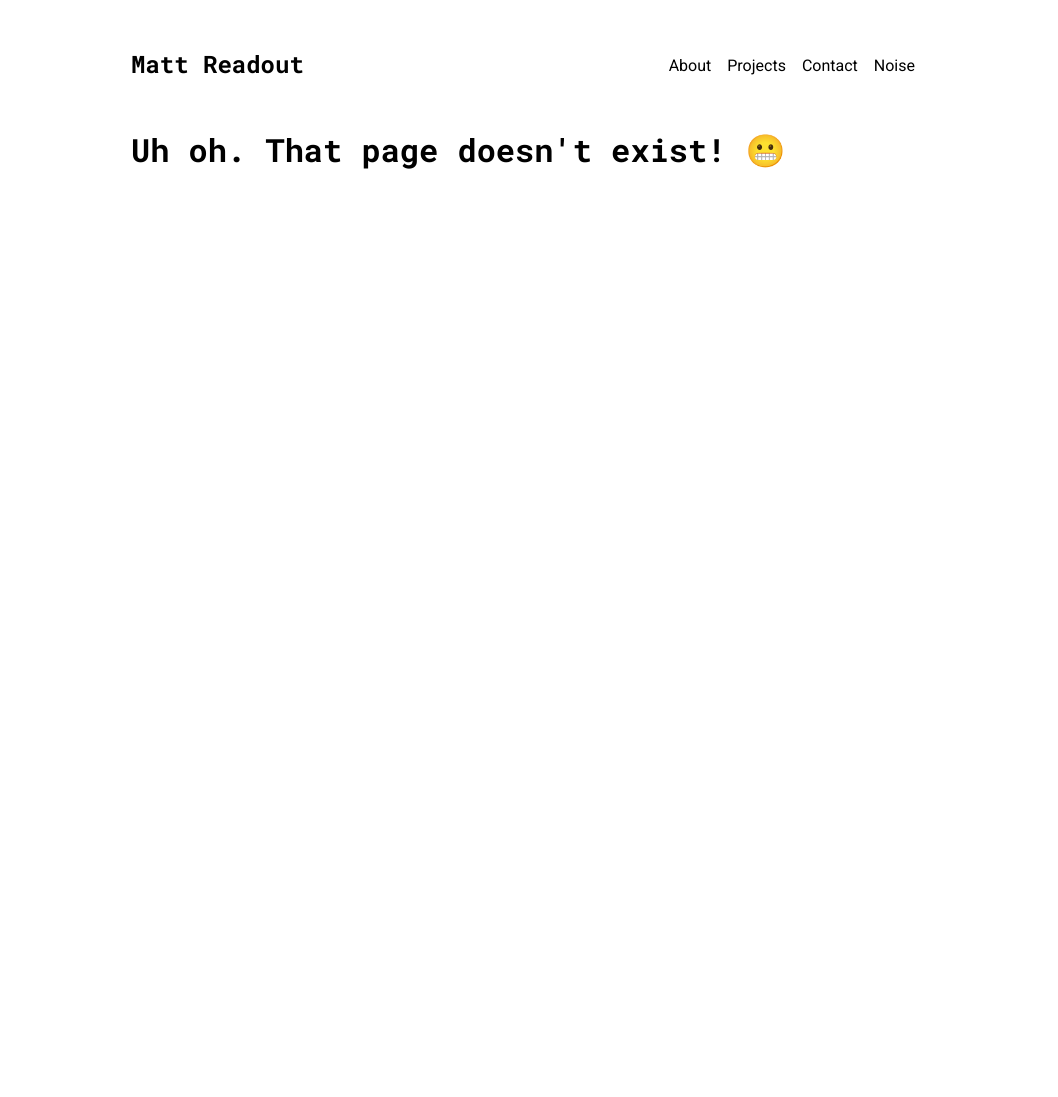
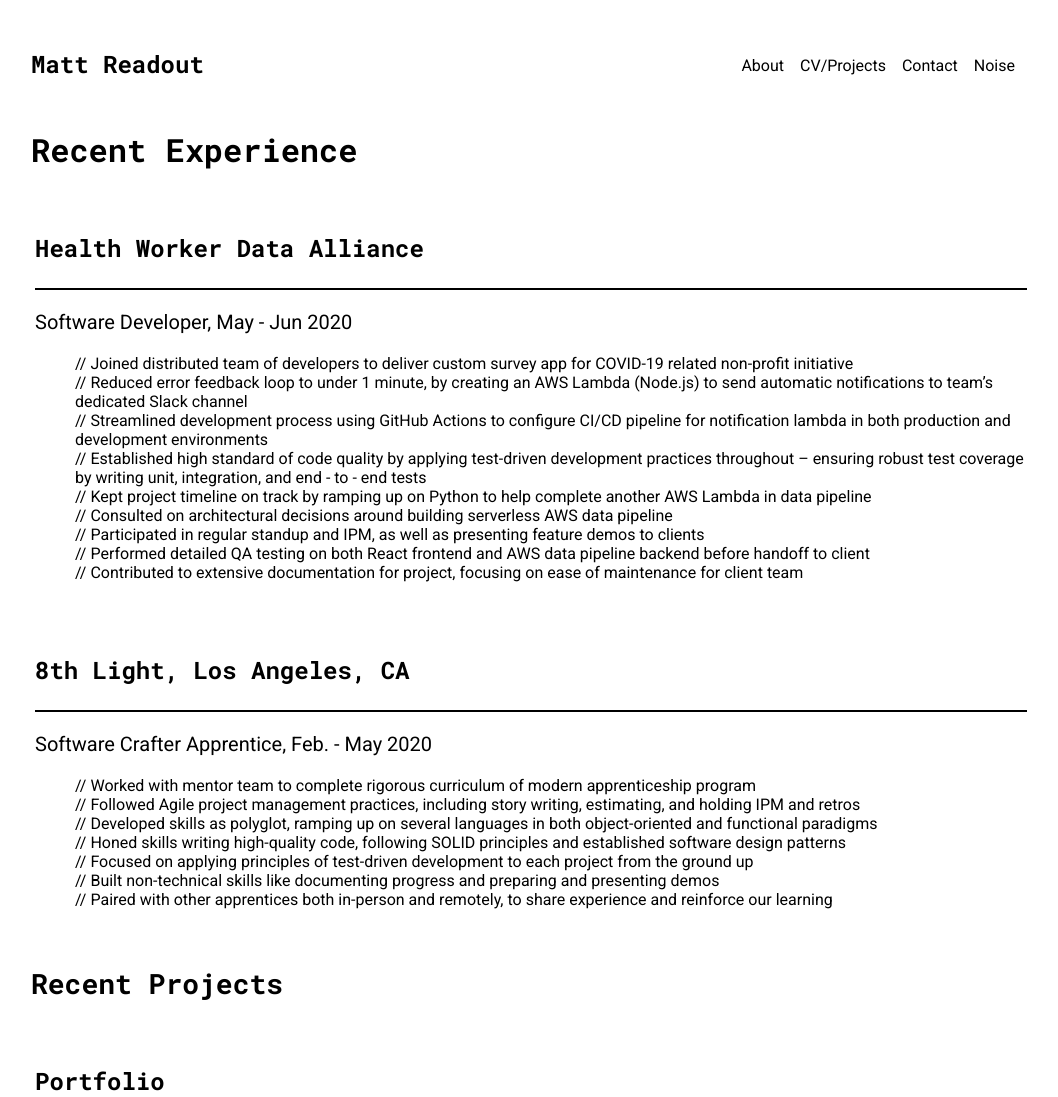
Before and after one commit to digitopolis/mr-portfolio, a Gatsby site: page /experience in a window 1280 px wide. Before the commit this address had no page. Shown: the top 1097 px of the page, without its empty margins (109-1167 px from the left). Before the commit the page ends 800 px from the top, so only its background shows below. Built offline with nearby package versions, Linux system fonts and the light colour scheme; Gatsby itself is replaced by a stand-in of ours.

Commit message:
Update with recent experience, new about page

```diff
--- a/src/components/layout.js
+++ b/src/components/layout.js
@@ -1,6 +1,6 @@
 import React from "react"
 import { Link } from "gatsby"
-import { Helmet } from 'react-helmet'
+import { Helmet } from "react-helmet"
 
 const ListLink = props => (
   <li style={{ display: `inline-block`, marginRight: `1rem` }}>
@@ -9,12 +9,15 @@
 )
 
 export default ({ children }) => (
-  <div style={{ margin: `3rem auto`, maxWidth: 800, padding: `0 1rem` }}>
+  <div style={{ margin: `3rem auto`, maxWidth: 1000, padding: `0 1rem` }}>
     <Helmet>
       <title>Matt Readout - Web Developer</title>
       <meta charSet="utf-8" />
       <meta name="description" content="Matt Readout Web Dev Portfolio" />
-		  <meta name="keywords" content="Web Developer, Software Engineer, JavaScript, React, Ruby, Rails" />
+      <meta
+        name="keywords"
+        content="Web Developer, Software Engineer, JavaScript, React, Ruby, Rails"
+      />
       <meta name="author" content="Matt Readout" />
       <meta name="viewport" content="width=device-width, initial-scale=1.0" />
     </Helmet>
@@ -22,9 +25,11 @@
       <Link to="/" style={{ textShadow: `none`, backgroundImage: `none` }}>
         <h3 style={{ display: `inline` }}>Matt Readout</h3>
       </Link>
-			<ul style={{ listStyle: `none`, float: `right`, marginBlockStart: `.5em` }}>
+      <ul
+        style={{ listStyle: `none`, float: `right`, marginBlockStart: `.5em` }}
+      >
         <ListLink to="/">About</ListLink>
-				<ListLink to="/projects/">Projects</ListLink>
+        <ListLink to="/experience/">CV/Projects</ListLink>
         <ListLink to="/contact/">Contact</ListLink>
         <ListLink to="/noise/">Noise</ListLink>
       </ul>
--- a/src/data/projectData.js
+++ b/src/data/projectData.js
@@ -1,41 +1,75 @@
 export const PROJECTS = [
   {
-		name: 'Portfolio',
-		shortDescription: 'A modern platform for visual artists to showcase their work and build an online community',
+    name: "Portfolio",
+    shortDescription:
+      "A modern platform for visual artists to showcase their work and build an online community",
     bulletPoints: [
-			'+ Designed user interface using Semantic UI React to highlight users’ uploaded images.',
-			'+ Implemented Authentication/Authorization with JSON Web Tokens to protect and verify artist accounts.',
-			'+ Developed a Rails API backend with endpoints for artists, works, and comments.',
-			'+ Integrated Redux to manage state across entire application.'
+      "+ Designed user interface using Semantic UI React to highlight users’ uploaded images.",
+      "+ Implemented Authentication/Authorization with JSON Web Tokens to protect and verify artist accounts.",
+      "+ Developed a Rails API backend with endpoints for artists, works, and comments.",
+      "+ Integrated Redux to manage state across entire application.",
     ],
-		frontendRepo: 'https://github.com/digitopolis/portfolio-frontend',
-		backendRepo: 'https://github.com/digitopolis/portfolio-backend',
-		demoVideo: 'https://youtu.be/jSD-QYRB01E'
+    frontendRepo: "https://github.com/digitopolis/portfolio-frontend",
+    backendRepo: "https://github.com/digitopolis/portfolio-backend",
+    demoVideo: "https://youtu.be/jSD-QYRB01E",
   },
   {
-		name: 'Encounter Builder',
-		shortDescription: 'A fully-featured utility for quickly designing encounters for the TRPG Dungeons & Dragons',
+    name: "Encounter Builder",
+    shortDescription:
+      "A fully-featured utility for quickly designing encounters for the TRPG Dungeons & Dragons",
     bulletPoints: [
-			'+ Parsed data from multiple endpoints on public API to seed database.',
-			'+ Utilized React to build a reusable modular user interface.',
-			'+ Applied RESTful routing in Rails backend to handle client-side requests.',
-			'+ Established ESLint rules to maintain high quality, standardized code.'
+      "+ Parsed data from multiple endpoints on public API to seed database.",
+      "+ Utilized React to build a reusable modular user interface.",
+      "+ Applied RESTful routing in Rails backend to handle client-side requests.",
+      "+ Established ESLint rules to maintain high quality, standardized code.",
     ],
-		frontendRepo: 'https://github.com/EPICZEUS/encounter-builder-frontend',
-		backendRepo: 'https://github.com/EPICZEUS/encounter-builder-backend',
-		demoVideo: 'https://youtu.be/mpnrYBA8P0s'
+    frontendRepo: "https://github.com/EPICZEUS/encounter-builder-frontend",
+    backendRepo: "https://github.com/EPICZEUS/encounter-builder-backend",
+    demoVideo: "https://youtu.be/mpnrYBA8P0s",
   },
   {
-		name: 'Concrete',
-		shortDescription: 'An ambient sound generator for relaxation and mental focus',
+    name: "Concrete",
+    shortDescription:
+      "An ambient sound generator for relaxation and mental focus",
     bulletPoints: [
-			'+ Utilized Web Audio API to generate and manipulate audio files in browser.',
-			'+ Integrated HTML canvas element to give user control over synthesized sounds.',
-			'+ Implemented a SQLite3 database to store and retrieve user compositions.',
-			'+ Developed custom CSS for styling and animation.'
+      "+ Utilized Web Audio API to generate and manipulate audio files in browser.",
+      "+ Integrated HTML canvas element to give user control over synthesized sounds.",
+      "+ Implemented a SQLite3 database to store and retrieve user compositions.",
+      "+ Developed custom CSS for styling and animation.",
     ],
-		frontendRepo: 'https://github.com/digitopolis/concrete-frontend',
-		backendRepo: 'https://github.com/digitopolis/concrete-backend',
-		demoVideo: 'https://youtu.be/vgaZGjWDEVQ'
-	}
+    frontendRepo: "https://github.com/digitopolis/concrete-frontend",
+    backendRepo: "https://github.com/digitopolis/concrete-backend",
+    demoVideo: "https://youtu.be/vgaZGjWDEVQ",
+  },
 ]
+
+export const EXPERIENCE = [
+  {
+    companyName: "Health Worker Data Alliance",
+    titleWithDates: "Software Developer, May - Jun 2020",
+    bulletPoints: [
+      "// Joined distributed team of developers to deliver custom survey app for COVID-19 related non-profit initiative",
+      "// Reduced error feedback loop to under 1 minute, by creating an AWS Lambda (Node.js) to send automatic notifications to team’s dedicated Slack channel",
+      "// Streamlined development process using GitHub Actions to configure CI/CD pipeline for notification lambda in both production and development environments",
+      "// Established high standard of code quality by applying test-driven development practices throughout – ensuring robust test coverage by writing unit, integration, and end - to - end tests",
+      "// Kept project timeline on track by ramping up on Python to help complete another AWS Lambda in data pipeline",
+      "// Consulted on architectural decisions around building serverless AWS data pipeline",
+      "// Participated in regular standup and IPM, as well as presenting feature demos to clients",
+      "// Performed detailed QA testing on both React frontend and AWS data pipeline backend before handoff to client",
+      "// Contributed to extensive documentation for project, focusing on ease of maintenance for client team",
+    ],
+  },
+  {
+    companyName: "8th Light, Los Angeles, CA",
+    titleWithDates: "Software Crafter Apprentice, Feb. - May 2020",
+    bulletPoints: [
+      "// Worked with mentor team to complete rigorous curriculum of modern apprenticeship program",
+      "// Followed Agile project management practices, including story writing, estimating, and holding IPM and retros",
+      "// Developed skills as polyglot, ramping up on several languages in both object-oriented and functional paradigms",
+      "// Honed skills writing high-quality code, following SOLID principles and established software design patterns",
+      "// Focused on applying principles of test-driven development to each project from the ground up",
+      "// Built non-technical skills like documenting progress and preparing and presenting demos",
+      "// Paired with other apprentices both in-person and remotely, to share experience and reinforce our learning",
+    ],
+  },
+]
--- /dev/null
+++ b/src/pages/experience.js
@@ -0,0 +1,68 @@
+import React from "react"
+import styled from "styled-components"
+import Layout from "../components/layout"
+import { PROJECTS, EXPERIENCE } from "../data/projectData"
+
+const Project = props => (
+  <div style={{ padding: "1em 0.25em" }}>
+    <h3>{props.name}</h3>
+    <hr />
+    <p>{props.shortDescription}</p>
+    <ul>
+      {props.bulletPoints.map((point, idx) => (
+        <li key={idx}>{point}</li>
+      ))}
+    </ul>
+    <div style={{ padding: "1em 0.25em" }}>
+      <Button as="a" href={props.frontendRepo}>
+        Frontend Repo
+      </Button>
+      <Button as="a" href={props.backendRepo}>
+        Backend Repo
+      </Button>
+      <Button as="a" href={props.demoVideo}>
+        Demo
+      </Button>
+    </div>
+  </div>
+)
+
+const Experience = props => (
+  <div style={{ padding: "1em 0.25em" }}>
+    <h3>{props.companyName}</h3>
+    <hr />
+    <p>{props.titleWithDates}</p>
+    <ul>
+      {props.bulletPoints.map((point, idx) => (
+        <li key={idx}>{point}</li>
+      ))}
+    </ul>
+  </div>
+)
+
+export default () => (
+  <Layout>
+    <div className="content">
+      <h1>Recent Experience</h1>
+      {EXPERIENCE.map((experience, idx) => (
+        <Experience key={idx} {...experience} />
+      ))}
+      <h2>Recent Projects</h2>
+      {PROJECTS.map((project, idx) => (
+        <Project key={idx} {...project} />
+      ))}
+    </div>
+  </Layout>
+)
+
+const Button = styled.button`
+	font-family: 'Roboto Mono', monospace;
+	color: white;
+	text-decoration: none;
+	background: black
+	font-size: 1em;
+	margin: 1em;
+	padding: 0.25em 1em;
+  border: 2px solid black;
+	border-radius: 2px;
+`
--- a/src/styles/global.css
+++ b/src/styles/global.css
@@ -1,16 +1,22 @@
 html {
-	font-family: 'Roboto Mono', monospace;
-	font-family: 'Roboto', sans-serif;
+  font-family: "Roboto Mono", monospace;
+  font-family: "Roboto", sans-serif;
 }
 
 h1 {
-	font-family: 'Roboto Mono', monospace;
+  font-family: "Roboto Mono", monospace;
   font-size: 2em;
   font-weight: 700;
 }
 
+h2 {
+  font-family: "Roboto Mono", monospace;
+  font-size: 1.75em;
+  font-weight: 700;
+}
+
 h3 {
-	font-family: 'Roboto Mono', monospace;
+  font-family: "Roboto Mono", monospace;
   font-size: 1.5em;
   font-weight: 700;
 }
@@ -84,7 +90,7 @@
   height: 100px;
   width: 100px;
   border-style: solid;
-	border-width:	5px;
+  border-width: 5px;
   border-radius: 50%;
   border-color: black;
   animation-name: breath-animation;
@@ -93,18 +99,47 @@
 }
 
 @keyframes breath-animation {
-	0% { height: 100px; width: 100px; }
-	30% { height: 400px; width: 400px; opacity: 1 }
-	40% { height: 405px; width: 405px; opacity: 0.3; }
-	100% { height: 100px; width: 100px; opacity: 1; }
+  0% {
+    height: 100px;
+    width: 100px;
+  }
+  30% {
+    height: 400px;
+    width: 400px;
+    opacity: 1;
+  }
+  40% {
+    height: 405px;
+    width: 405px;
+    opacity: 0.3;
+  }
+  100% {
+    height: 100px;
+    width: 100px;
+    opacity: 1;
+  }
 }
 
 @keyframes wave-animation {
-    0% { transform: rotate(  0.0deg) }
-   10% { transform: rotate(-10.0deg) }
-   20% { transform: rotate( 12.0deg) }
-   30% { transform: rotate(-10.0deg) }
-   40% { transform: rotate(  9.0deg) }
-   50% { transform: rotate(  0.0deg) }
-  100% { transform: rotate(  0.0deg) }
+  0% {
+    transform: rotate(0deg);
   }
+  10% {
+    transform: rotate(-10deg);
+  }
+  20% {
+    transform: rotate(12deg);
+  }
+  30% {
+    transform: rotate(-10deg);
+  }
+  40% {
+    transform: rotate(9deg);
+  }
+  50% {
+    transform: rotate(0deg);
+  }
+  100% {
+    transform: rotate(0deg);
+  }
+}
```
Also changed, not shown: src/pages/index.js (+21 -7 lines), src/pages/projects.js (deleted, +0 -56 lines). Lines whose indentation alone changed are shown as unchanged.
